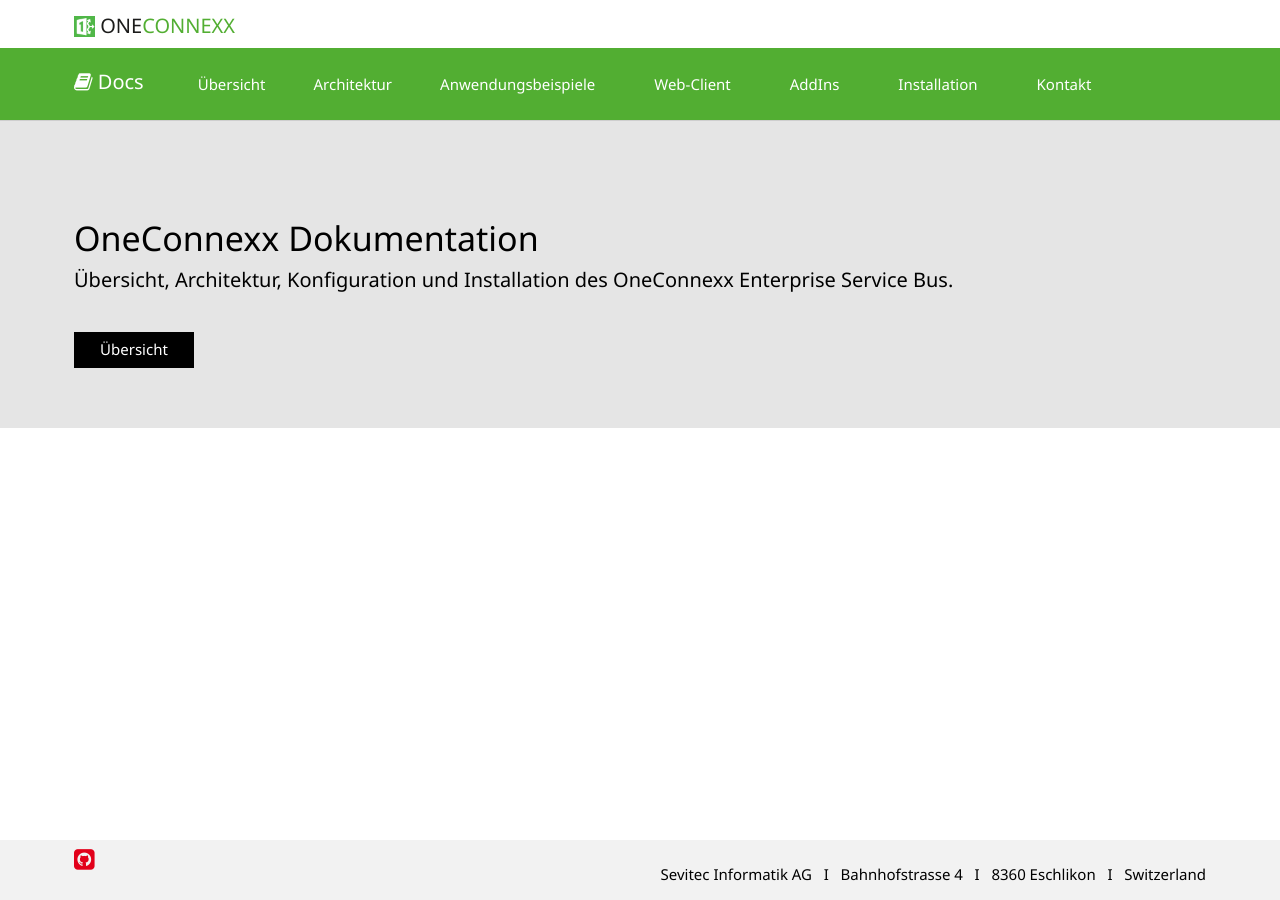
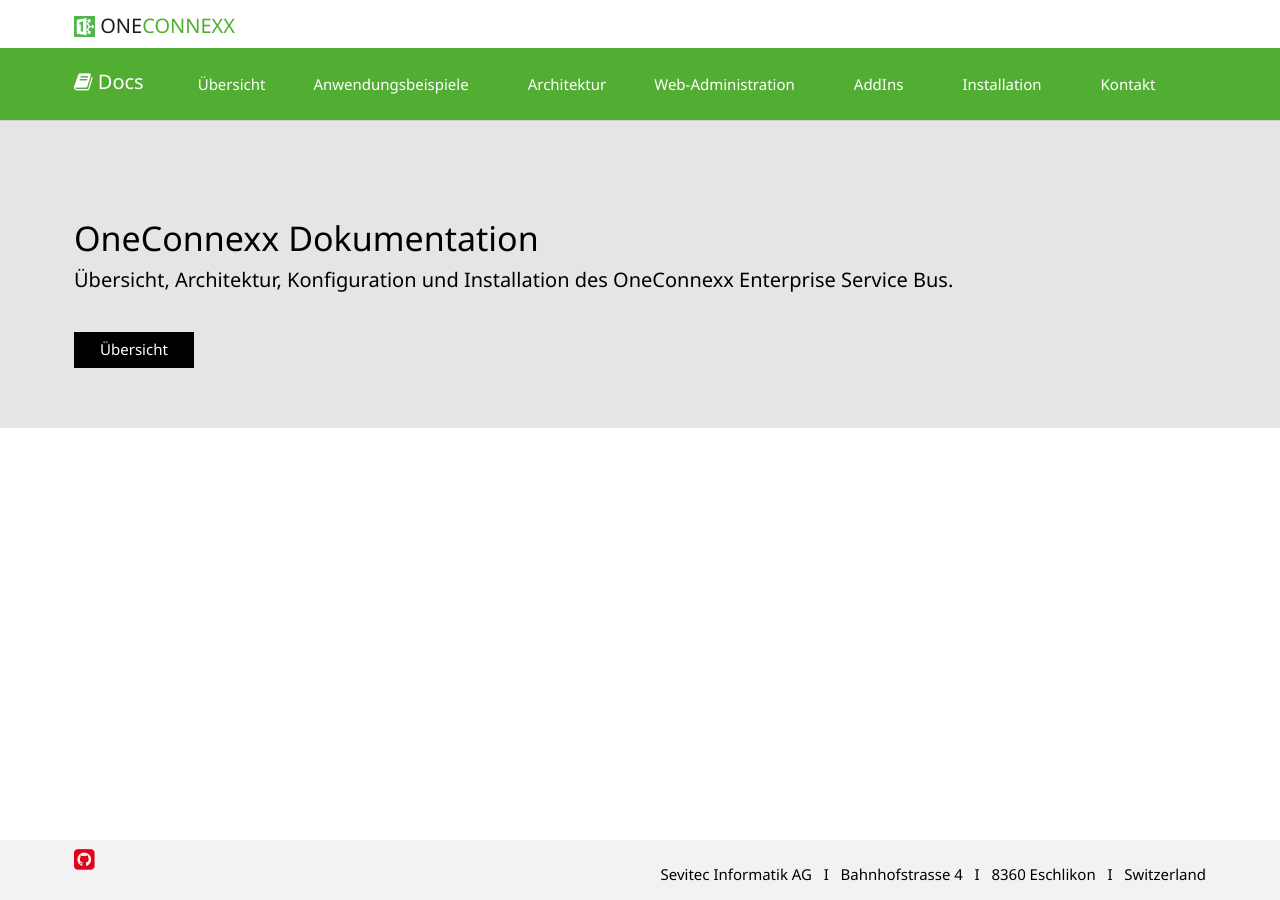
Before and after one commit to primesoft-group/oneconnexx-docs, a Jekyll site: the page built from index.html, in a window 1280 px wide. Built offline with Jekyll 4.4.1, drawn with Linux system fonts in a browser that asks for light colours; nearby versions of some CDN libraries; some web fonts are replaced.

Commit message:
Update default.html

```diff
--- a/_layouts/default.html
+++ b/_layouts/default.html
@@ -55,9 +55,6 @@
             <li>
               <a class="color-type-secondary" href="{{ site.baseurl }}/overview/de/overview">Übersicht</a>
             </li>
-            <li>
-              <a class="color-type-secondary" href="{{ site.baseurl }}/architecture/de/overview">Architektur</a>
-            </li>
             <li class="dropdown">
               <a href="{{ site.baseurl }}/usecases/de/" class="dropdown-toggle" data-toggle="dropdown" role="button" aria-expanded="false">Anwendungsbeispiele<i class="glyph glyph-chevron-down-2"></i></a>
               <ul class="dropdown-menu" role="menu">
@@ -66,8 +63,11 @@
 		<li><a href="{{ site.baseurl }}/usecases/de/documentcreation/">Dokumentenerstellung</a></li>
               </ul>
             </li>
+            <li>
+              <a class="color-type-secondary" href="{{ site.baseurl }}/architecture/de/overview">Architektur</a>
+            </li>
             <li class="dropdown">
-              <a href="{{ site.baseurl }}/webclient/de/" class="dropdown-toggle" data-toggle="dropdown" role="button" aria-expanded="false">Web-Client<i class="glyph glyph-chevron-down-2"></i></a>
+              <a href="{{ site.baseurl }}/webclient/de/" class="dropdown-toggle" data-toggle="dropdown" role="button" aria-expanded="false">Web-Administration<i class="glyph glyph-chevron-down-2"></i></a>
               <ul class="dropdown-menu" role="menu">
 		<li><a href="{{ site.baseurl }}/webclient/de/overview/">Übersicht</a></li>
                 <li><a href="{{ site.baseurl }}/webclient/de/installation/">Installation</a></li>
```
